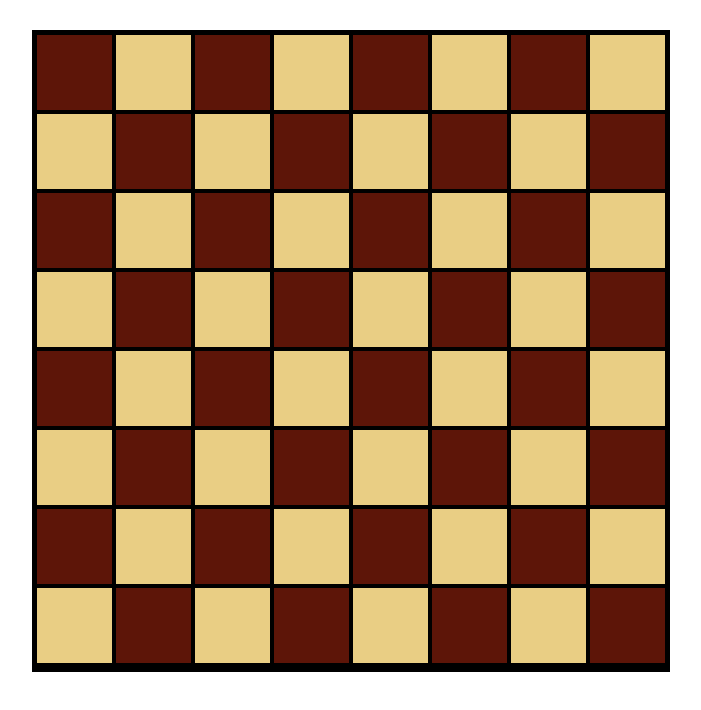
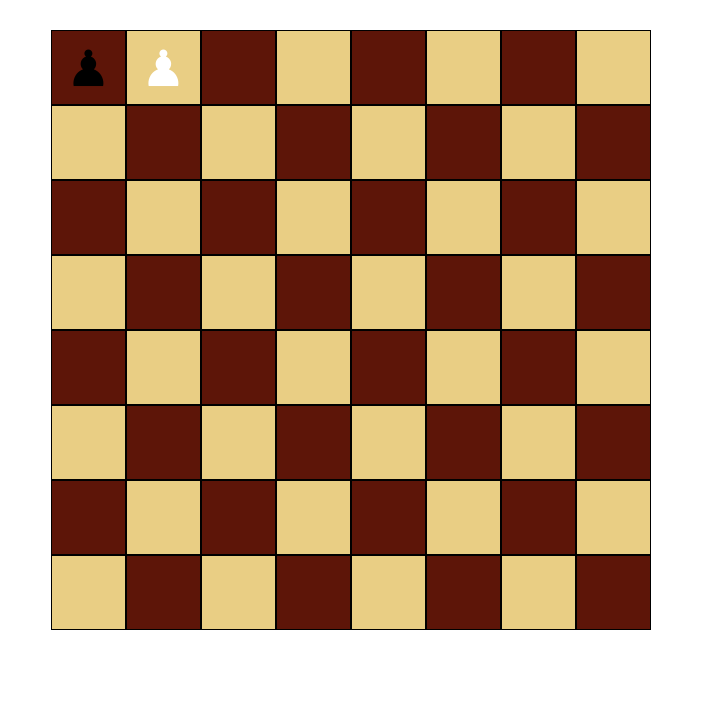
Before and after one commit to Styx-/interactive_chess, a plain HTML site: page index.html in a window 1280 px wide. Shown: the whole page, without its empty margins (289-990 px from the left). Drawn offline with nearby package versions, Linux system fonts and the light colour scheme.

Commit message:
update html/css files

```diff
--- a/index.html
+++ b/index.html
@@ -8,93 +8,95 @@
   <body>
     <div class="container">
       <div class="row">
-        <div class="cell black"></div>
-        <div class="cell white"></div>
-        <div class="cell black"></div>
-        <div class="cell white"></div>
-        <div class="cell black"></div>
-        <div class="cell white"></div>
-        <div class="cell black"></div>
-        <div class="cell white"></div>
+        <div class="cell black-cell"><div class="black piece">&#9823</div></div>
+        <div class="cell white-cell"><div class="white piece">&#9823</div></div>
+        <div class="cell black-cell"><div class="piece"></div></div>
+        <div class="cell white-cell"><div class="piece"></div></div>
+        <div class="cell black-cell"><div class="piece"></div></div>
+        <div class="cell white-cell"><div class="piece"></div></div>
+        <div class="cell black-cell"><div class="piece"></div></div>
+        <div class="cell white-cell"><div class="piece"></div></div>
       </div>
 
       <div class="row">
-        <div class="cell white"></div>
-        <div class="cell black"></div>
-        <div class="cell white"></div>
-        <div class="cell black"></div>
-        <div class="cell white"></div>
-        <div class="cell black"></div>
-        <div class="cell white"></div>
-        <div class="cell black"></div>
+        <div class="cell white-cell"><div class="piece"></div></div>
+        <div class="cell black-cell"><div class="piece"></div></div>
+        <div class="cell white-cell"><div class="piece"></div></div>
+        <div class="cell black-cell"><div class="piece"></div></div>
+        <div class="cell white-cell"><div class="piece"></div></div>
+        <div class="cell black-cell"><div class="piece"></div></div>
+        <div class="cell white-cell"><div class="piece"></div></div>
+        <div class="cell black-cell"><div class="piece"></div></div>
       </div>
 
       <div class="row">
-        <div class="cell black"></div>
-        <div class="cell white"></div>
-        <div class="cell black"></div>
-        <div class="cell white"></div>
-        <div class="cell black"></div>
-        <div class="cell white"></div>
-        <div class="cell black"></div>
-        <div class="cell white"></div>
+        <div class="cell black-cell"><div class="piece"></div></div>
+        <div class="cell white-cell"><div class="piece"></div></div>
+        <div class="cell black-cell"><div class="piece"></div></div>
+        <div class="cell white-cell"><div class="piece"></div></div>
+        <div class="cell black-cell"><div class="piece"></div></div>
+        <div class="cell white-cell"><div class="piece"></div></div>
+        <div class="cell black-cell"><div class="piece"></div></div>
+        <div class="cell white-cell"><div class="piece"></div></div>
       </div>
 
       <div class="row">
-        <div class="cell white"></div>
-        <div class="cell black"></div>
-        <div class="cell white"></div>
-        <div class="cell black"></div>
-        <div class="cell white"></div>
-        <div class="cell black"></div>
-        <div class="cell white"></div>
-        <div class="cell black"></div>
+        <div class="cell white-cell"><div class="piece"></div></div>
+        <div class="cell black-cell"><div class="piece"></div></div>
+        <div class="cell white-cell"><div class="piece"></div></div>
+        <div class="cell black-cell"><div class="piece"></div></div>
+        <div class="cell white-cell"><div class="piece"></div></div>
+        <div class="cell black-cell"><div class="piece"></div></div>
+        <div class="cell white-cell"><div class="piece"></div></div>
+        <div class="cell black-cell"><div class="piece"></div></div>
       </div>
 
       <div class="row">
-        <div class="cell black"></div>
-        <div class="cell white"></div>
-        <div class="cell black"></div>
-        <div class="cell white"></div>
-        <div class="cell black"></div>
-        <div class="cell white"></div>
-        <div class="cell black"></div>
-        <div class="cell white"></div>
+        <div class="cell black-cell"><div class="piece"></div></div>
+        <div class="cell white-cell"><div class="piece"></div></div>
+        <div class="cell black-cell"><div class="piece"></div></div>
+        <div class="cell white-cell"><div class="piece"></div></div>
+        <div class="cell black-cell"><div class="piece"></div></div>
+        <div class="cell white-cell"><div class="piece"></div></div>
+        <div class="cell black-cell"><div class="piece"></div></div>
+        <div class="cell white-cell"><div class="piece"></div></div>
       </div>
 
       <div class="row">
-        <div class="cell white"></div>
-        <div class="cell black"></div>
-        <div class="cell white"></div>
-        <div class="cell black"></div>
-        <div class="cell white"></div>
-        <div class="cell black"></div>
-        <div class="cell white"></div>
-        <div class="cell black"></div>
+        <div class="cell white-cell"><div class="piece"></div></div>
+        <div class="cell black-cell"><div class="piece"></div></div>
+        <div class="cell white-cell"><div class="piece"></div></div>
+        <div class="cell black-cell"><div class="piece"></div></div>
+        <div class="cell white-cell"><div class="piece"></div></div>
+        <div class="cell black-cell"><div class="piece"></div></div>
+        <div class="cell white-cell"><div class="piece"></div></div>
+        <div class="cell black-cell"><div class="piece"></div></div>
       </div>
 
       <div class="row">
-        <div class="cell black"></div>
-        <div class="cell white"></div>
-        <div class="cell black"></div>
-        <div class="cell white"></div>
-        <div class="cell black"></div>
-        <div class="cell white"></div>
-        <div class="cell black"></div>
-        <div class="cell white"></div>
+        <div class="cell black-cell"><div class="piece"></div></div>
+        <div class="cell white-cell"><div class="piece"></div></div>
+        <div class="cell black-cell"><div class="piece"></div></div>
+        <div class="cell white-cell"><div class="piece"></div></div>
+        <div class="cell black-cell"><div class="piece"></div></div>
+        <div class="cell white-cell"><div class="piece"></div></div>
+        <div class="cell black-cell"><div class="piece"></div></div>
+        <div class="cell white-cell"><div class="piece"></div></div>
       </div>
 
       <div class="row">
-        <div class="cell white"></div>
-        <div class="cell black"></div>
-        <div class="cell white"></div>
-        <div class="cell black"></div>
-        <div class="cell white"></div>
-        <div class="cell black"></div>
-        <div class="cell white"></div>
-        <div class="cell black"></div>
+        <div class="cell white-cell"><div class="piece"></div></div>
+        <div class="cell black-cell"><div class="piece"></div></div>
+        <div class="cell white-cell"><div class="piece"></div></div>
+        <div class="cell black-cell"><div class="piece"></div></div>
+        <div class="cell white-cell"><div class="piece"></div></div>
+        <div class="cell black-cell"><div class="piece"></div></div>
+        <div class="cell white-cell"><div class="piece"></div></div>
+        <div class="cell black-cell"><div class="piece"></div></div>
       </div>
     </div>
+
+    <div class="black tail"></div>
 
     <script src="main.js"></script>
   </body>
--- a/main.css
+++ b/main.css
@@ -3,17 +3,17 @@
      -moz-box-sizing: border-box;
           box-sizing: border-box;
 }
+
 .container {
-  width: 638px;
+  width: 600px;
   background-color: #000;
   margin: 30px auto;
-  border: 5px solid #000;
+  display: block;
+  font-size: 0;
 }
-.row div {
-  display: inline-block;
-  text-align: center;
-  line-height: 50px;
-  font-size: 18px;
+
+.row{
+  display: flex;
 }
 
 .cell {
@@ -21,16 +21,43 @@
   height: 75px;
   width: 75px;
   cursor: pointer;
+  border: 1px solid black;
+  display: flex;
+  justify-content: center;
+}
+
+.white {
+  color: white;
 }
 
 .black {
+  color: black;
+}
+
+
+
+.black-cell {
   background-color: #5D1508;
 }
 
-.white {
+.white-cell {
   background-color: #E9CE84;
 }
 
 .cell:hover {
-  opacity: 0.9;
+  opacity: 0.8;
 }
+
+.piece {
+  width: 100%;
+  height: 75%;
+  margin: auto;
+  align-self: center;
+  font-size: 50px;
+  text-align: center;
+}
+
+.tail{
+  font-size: 50px;
+  position: absolute;
+}
```
